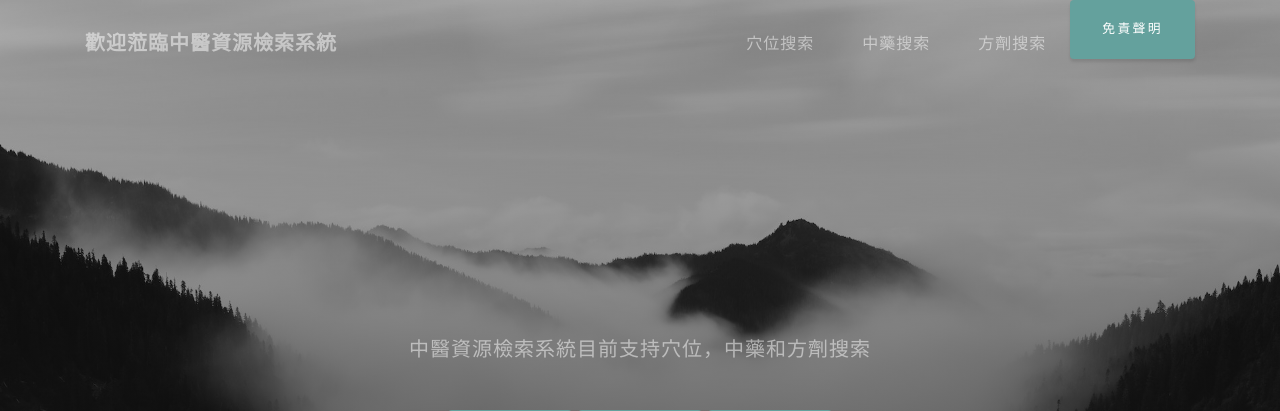
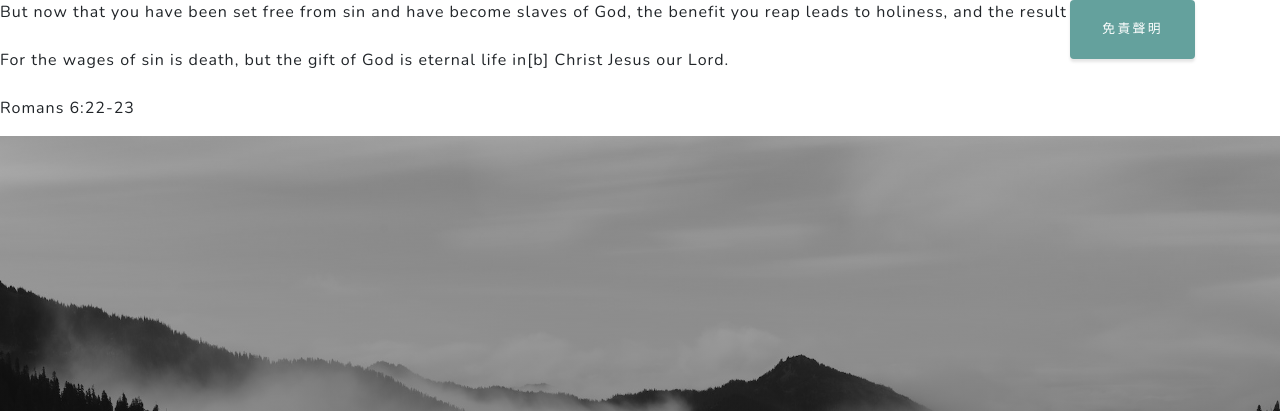
Before and after one commit to YanyangChen/CMdiagnose4host, a Django app: page /CMdiagnose/index in a window 1280 px wide. Shown: the top 411 px of the page. Run offline with Django 3.2, Linux system fonts and the light colour scheme; some libraries are stand-ins or nearby versions.

Commit message:
Update index.html
added book of romans

```diff
--- a/mysite/CMdiagnose/templates/CMdiagnose/index.html
+++ b/mysite/CMdiagnose/templates/CMdiagnose/index.html
@@ -25,7 +25,9 @@
 </head>
 
 <body id="page-top">
-
+<p>But now that you have been set free from sin and have become slaves of God, the benefit you reap leads to holiness, and the result is eternal life.<br><br>
+  For the wages of sin is death, but the gift of God is eternal life in[b] Christ Jesus our Lord.
+  <br><br>Romans 6:22-23</p>
   <!-- Navigation -->
   <nav class="navbar navbar-expand-lg navbar-light fixed-top" id="mainNav">
     <div class="container">
```
